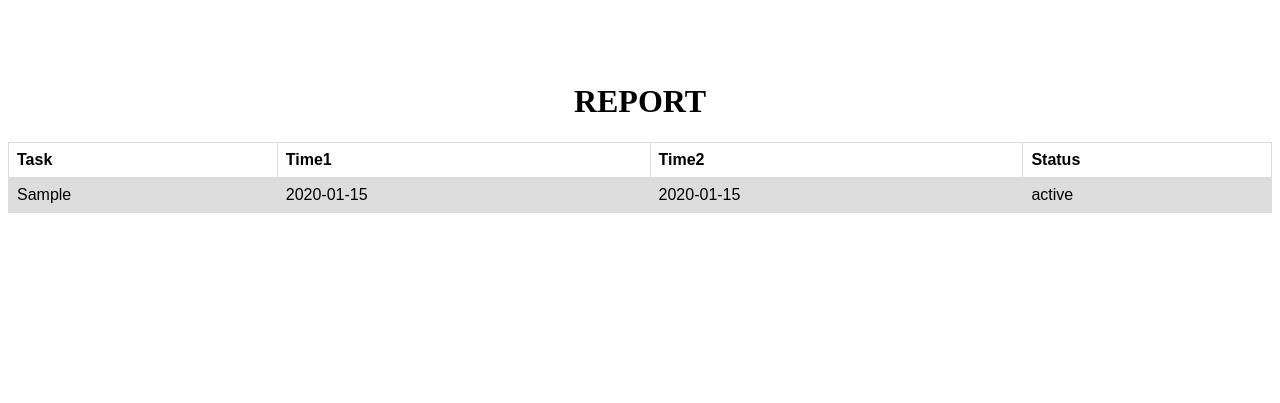
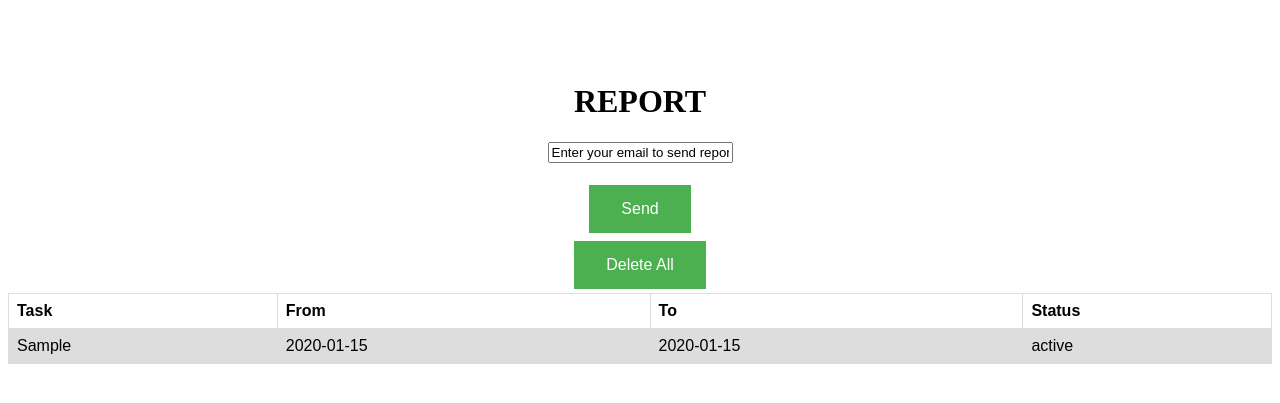
Before and after one commit to projectviit/Codegym2019, a Flask app: page /getreport in a window 1280 px wide. Shown: the top 403 px of the page. Run offline with Flask 2, Linux system fonts and the light colour scheme; tables that the repository leaves empty hold one stand-in row (values such as "Sample post"); parts of the project's set-up code (start-up, migrations or seed data) failed here and were passed over.

Commit message:
Tasker: Revision 1.0.4
- Add Email reports feature

Co-authored-by: PurvaG1700 <purvag1700@gmail.com>
Co-authored-by: sohan-k <sohankale63@gmail.com>
Co-authored-by: Aditya <adityab7@protonmail.com>

```diff
--- a/app.py
+++ b/app.py
@@ -14,6 +14,19 @@ import datetime
 app.config['SQLALCHEMY_DATABASE_URI'] = 'sqlite:///read.db'
 db = SQLAlchemy(app)
 toast = ToastNotifier()
+import smtplib
+from email.mime.multipart import MIMEMultipart
+from email.mime.text import MIMEText
+
+
+# Data for emailing Report
+sender= "my@email.com"
+sender_password= r"password"
+msg = MIMEMultipart('alternative')
+msg['Subject'] = "Daily Task Summary"
+msg['From'] = sender
+s = smtplib.SMTP_SSL('smtp.gmail.com')
+s.login(sender, sender_password)
 
 class Task(db.Model):
 
@@ -22,6 +35,7 @@ class Task(db.Model):
     time1 = db.Column( db.String(), nullable = False)
     time2 = db.Column( db.String(), nullable = False)
     status = db.Column( db.String(), nullable=False, default="incomplete")
+    is_deleted = db.Column( db.String(), nullable = False, default = "no" )
 
     def __repr__(self):
         return("Hello")
@@ -48,7 +62,7 @@ def index():
         elif tasks != [] and new_task1!="" and time1!="" and time2!="":
             flag2=0
             for task in tasks:
-                if time1==task.time1 and time2==task.time2:
+                if time1==task.time1 and time2==task.time2 and task.is_deleted=="no":
                     flag2=1
             if flag2==0:
                     try:
@@ -59,15 +73,14 @@ def index():
                     except:
                         return "There was a problem"
                     return redirect('/')
-
-
     tasks = Task.query.order_by(Task.time1).all()
     return render_template('index.html', tasks = tasks)
 
 @app.route('/delete/<int:id>')
 def delete(id):
     task = Task.query.get(id)
-    db.session.delete(task)
+    #db.session.delete(task)
+    task.is_deleted = "yes"
     db.session.commit()
     return redirect('/')
 
@@ -81,7 +94,7 @@ def update(id):
         time_2 = request.form.get('time2')
         flag = 1
         for task in tasks:
-            if time_1 == task.time1 :
+            if time_1 == task.time1 and task.is_deleted=="no":
                 flag = 0
         if flag :
             try:
@@ -97,17 +110,42 @@ def update(id):
 
     else:
         return render_template('update.html',task=taask)
+
 @app.route('/done/<int:id>')
 def done(id):
     taask = Task.query.get_or_404(id)
     taask.status = "completed"
     db.session.commit()
     return redirect('/')
-@app.route('/getreport')
+
+@app.route('/getreport', methods=['GET','POST'])
 def getreport():
     tasks = Task.query.order_by(Task.time1).all()
+    if request.method == 'POST':
+        try:
+            #s.connect()
+            html = render_template('getrep.html',tasks=tasks)
+            part2 = MIMEText(html, 'html')
+            reciever =request.form.get('email')
+            msg['To'] = reciever
+            msg.attach(part2)
+            s.sendmail(sender, reciever, msg.as_string())
+            s.quit()
+        except:
+            return "There was problem in email or network"
+
     return render_template('getrep.html',tasks=tasks)
 
+@app.route('/removeall')
+def removeall():
+    tasks = Task.query.all()
+    try:
+        for task in tasks:
+            db.session.delete(task)
+        db.session.commit()
+    except:
+        return "there was a problem"
+    return redirect('/')
 
 def notification_scheduler():
     toast = ToastNotifier()
@@ -117,7 +155,7 @@ def notification_scheduler():
         for task in tasks:
             now = datetime.datetime.now()
             current_time = now.strftime("%H:%M:%S")
-            if task.time1 in current_time:
+            if task.time1 in current_time and task.is_deleted =="no":
                 toast.show_toast(title=f"{task.task}", msg=f"{task.task}",threaded=True)
                 time.sleep(30)
                 print(current_time)
--- a/templates/getrep.html
+++ b/templates/getrep.html
@@ -11,11 +11,13 @@
         border-collapse: collapse;
         width: 100%;
       }
+
       td, th {
         border: 1px solid #dddddd;
         text-align: left;
         padding: 8px;
       }
+
       tr:nth-child(even) {
         background-color: #dddddd;
       }
@@ -39,12 +41,21 @@
   </br>
 </br>
 <h1 align="center">REPORT</h1>
+<form action="/getreport" align="center" method="POST" >
 
+  <input type="email" name="email" id = "email" value="Enter your email to send report" ></br></br>
+  <input type="submit" value="Send" class="button">
+
+</form>
+<form action="/removeall" align="center">
+    <input type="submit" value="Delete All" class="button">
+</form>
 <table border="1" align="center">
+
                 <tr>
                   <th>Task</th>
-                  <th>Time1</th>
-                  <th>Time2</th>
+                  <th>From</th>
+                  <th>To</th>
                   <th>Status</th>
 
                 </tr>
```
Also changed, not shown: templates/index.html (+4 -4 lines), read.db, templates/update.html (line endings or trailing spaces).
